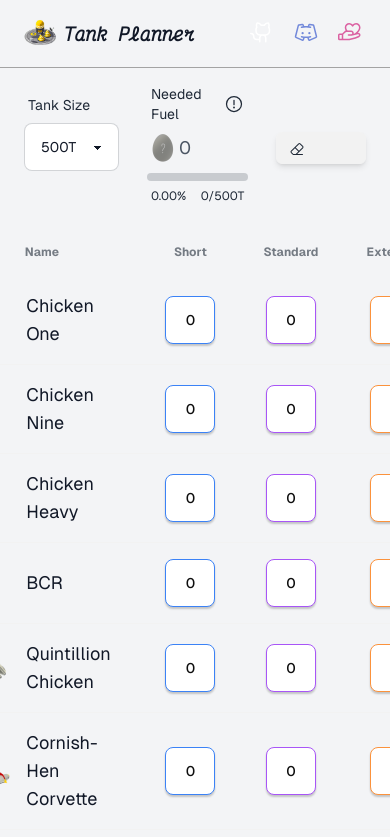
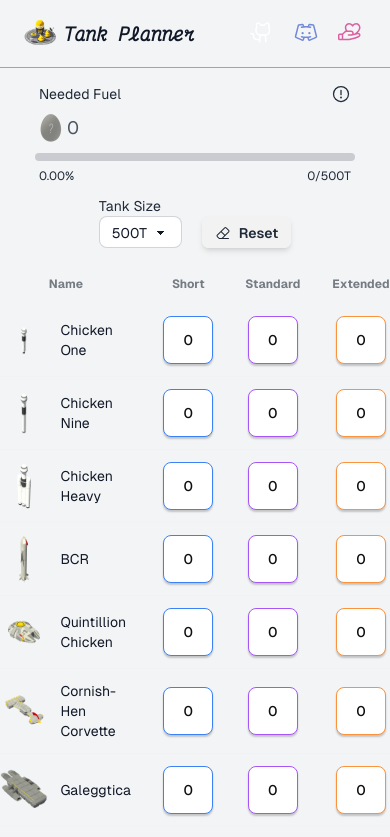
Before and after one commit to Fyko/tank-planner, a React (Vite) app: page / in a window 390 px wide. Shown: the top 837 px of the page. Built offline with nearby package versions, Linux system fonts and the light colour scheme.

Commit message:
feat: better mobile

```diff
--- a/src/App.tsx
+++ b/src/App.tsx
@@ -41,9 +41,9 @@ function App() {
   // }, [counts]);
 
   return (
-    <div className="flex flex-col min-h-screen bg-gray-100 text-gray-900 dark:bg-gray-900 dark:text-gray-100">
+    <div className="flex flex-col min-h-screen overflow-x-auto bg-gray-100 text-gray-900 dark:bg-gray-900 dark:text-gray-100">
       <Header />
-      <main className="overflow-x-auto">
+      <main>
         <Results fuels={fuels} onClear={clear} />
         <div className="flex flex-col items-center">
           <Inputs counts={counts} setCounts={setCounts} />
--- a/src/components/Inputs.tsx
+++ b/src/components/Inputs.tsx
@@ -17,7 +17,7 @@ function ShipName({ ship }: { readonly ship: (typeof ships)[number] }) {
           </div>
         </div>
         <div>
-          <div className="text-lg">{ship.name}</div>
+          <p>{ship.name}</p>
         </div>
       </div>
     </td>
@@ -32,7 +32,7 @@ export default function Inputs({
   readonly setCounts: Dispatch<SetStateAction<number[]>>;
 }) {
   return (
-    <table className="table table-lg items-center max-w-2xl">
+    <table className="table sm:table-sm items-center max-w-2xl mb-8">
       <thead className="text-center">
         <th>Name</th>
         <th>Short</th>
--- a/src/components/Results.tsx
+++ b/src/components/Results.tsx
@@ -30,50 +30,29 @@ export default function Results({
   }, [fuelTankLevel]);
   const fuelTankCapacity = useMemo(
     () => fuelTankCapacities[fuelTankLevel],
-    [fuelTankLevel],
+    [fuelTankLevel]
   );
 
   const totalFuel = useMemo(
     () => fuels.reduce((sum, { amount }) => sum + amount, 0),
-    [fuels],
+    [fuels]
   );
   const fuelTankPercentage = useMemo(
     () => (totalFuel / fuelTankCapacity) * 100,
-    [totalFuel, fuelTankCapacity],
+    [totalFuel, fuelTankCapacity]
   );
   const fuelTankOverCapacity = useMemo(
     () => totalFuel >= fuelTankCapacity,
-    [totalFuel, fuelTankCapacity],
+    [totalFuel, fuelTankCapacity]
   );
 
   return (
-    <div className="flex items-center justify-center px-6 py-4 gap-x-5">
-      <div className="grid grid-flow-col gap-x-4">
-        <label className="form-control w-full max-w-xs mt-[-30px]">
-          <div className="label pt-0">
-            <span className="label-text">Tank Size</span>
-          </div>
-          <select
-            className="select select-bordered select-md"
-            value={fuelTankLevel}
-            onChange={({ target: { value } }) =>
-              setFuelTankLevel(Number.parseInt(value, 10))
-            }
-          >
-            {fuelTankCapacities.map((capacity, capacity_idx) => {
-              return (
-                <option value={capacity_idx}>
-                  {formatEIValue(capacity, { trim: true })}
-                </option>
-              );
-            })}
-          </select>
-        </label>
-      </div>
+    <div className="flex flex-col items-center justify-center px-6 py-4 gap-1">
       <div className="w-full lg:max-w-sm max-w-xs mx-2">
         <label>
           <div className="label pt-0">
             <span className="label-text">Needed Fuel</span>
+
             <span
               className="label-text-alt tooltip tooltip-bottom"
               data-tip="Note that fueling in-game is imprecise; a mission could actually take slightly more or less fuel (usually by a fraction of an egg) than advertised. Therefore you should always have a little surplus of each fuel when planning your tank. A precisely planned tank — e.g. a full 100T tank for 10 extended Henerprises — is pointless and will likely leave you disappointed."
@@ -135,16 +114,36 @@ export default function Results({
           </label>
         </label>
       </div>
-      <button
-        onClick={onClear}
-        className="btn md:btn-md btn-sm dark:bg-blue-600 dark:text-white rounded-md shadow-md hover:bg-blue-800"
-        type="reset"
-      >
-        <Eraser className="lg:h-6 lg:w-6 h-4 w-4" />
-        <span className="text-md font-semibold md:visible invisible">
-          Reset
-        </span>
-      </button>
+      <div className="grid grid-flow-col items-end gap-5">
+        <label className="form-control w-full max-w-xs">
+          <div className="label p-0">
+            <span className="label-text">Tank Size</span>
+          </div>
+          <select
+            className="select select-bordered select-sm"
+            value={fuelTankLevel}
+            onChange={({ target: { value } }) =>
+              setFuelTankLevel(Number.parseInt(value, 10))
+            }
+          >
+            {fuelTankCapacities.map((capacity, capacity_idx) => {
+              return (
+                <option value={capacity_idx}>
+                  {formatEIValue(capacity, { trim: true })}
+                </option>
+              );
+            })}
+          </select>
+        </label>
+        <button
+          onClick={onClear}
+          className="btn btn-sm dark:bg-blue-600 dark:text-white rounded-md shadow-md hover:bg-blue-800"
+          type="reset"
+        >
+          <Eraser className="h-4 w-4" />
+          <p>Reset</p>
+        </button>
+      </div>
     </div>
   );
 }
```
Also changed, not shown: 1 other file (tests, documents, lock files or other folders).
